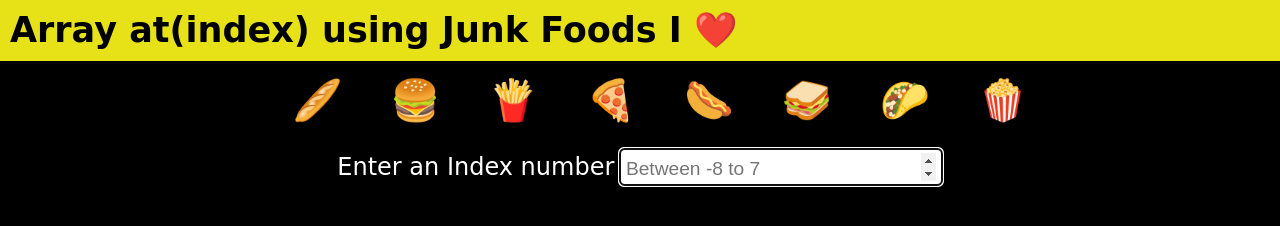
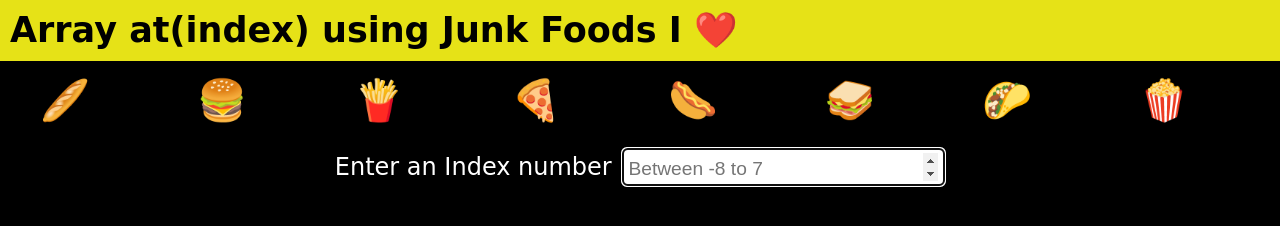
Before and after one commit to atapas/js-array-at-method, a website built with Parcel: page src/index.html in a window 1280 px wide. Built offline with nearby package versions, Linux system fonts and the light colour scheme; a web font is replaced by a local one.

Commit message:
Bug: Rwsponsiveness fixes

```diff
--- a/src/index.css
+++ b/src/index.css
@@ -14,13 +14,27 @@ header {
     font-weight: 700;
 }
 
-UL {
-    display: inline;
+.list {
+    display: grid;
+    gap: 1rem;
+    grid-template-columns: repeat(8, 1fr);
+    margin-top: 1rem;
+}
+
+@media (max-width: 768px) {
+    .list {
+        grid-template-columns: repeat(4, 1fr);
+    }
+}
+
+@media (max-width: 280px) {
+    .list {
+    grid-template-columns: repeat(2, 1fr);
+    }
 }
 
 LI{
-    display: inline;
-    padding: 1.5rem;
+    list-style: none;
     font-size: 2.5rem;
 }
 
@@ -41,9 +55,16 @@ input[type="number"] {
     font-size: 1.2rem;
 }
 
-.middle-row{
+.middle-row {
     display: flex;
     flex-direction: row;
+    align-content: center;
+    justify-content: center;
+}
+
+.middle-col {
+    display: flex;
+    flex-direction: column;
     align-content: center;
     justify-content: center;
 }
@@ -54,5 +75,11 @@ input[type="number"] {
 }
 
 .input {
-    margin-top: 0.5rem;
+    margin: 0.5rem auto;
 }
+
+@media (max-width: 768px) {
+    .input {
+        margin: 0.5rem;
+    }
+}
--- a/src/index.html
+++ b/src/index.html
@@ -1,5 +1,6 @@
 <!DOCTYPE html>
 <html lang="en">
+
 <head>
     <meta charset="UTF-8">
     <meta http-equiv="X-UA-Compatible" content="IE=edge">
@@ -9,24 +10,25 @@
     <link rel="stylesheet" href="./index.css" preload />
     <title>JavaScript Array at(index) Example</title>
 </head>
+
 <body>
     <header>Array at(index) using Junk Foods I ❤️</header>
-    <div class="middle-row">
-        <ul id="listJunkies"></ul>
+    <div class="middle-col">
+        <div>
+            <ul id="listJunkies" class="list"></ul>
+        </div>
+
+        <div class="input">
+            <label for="index-id">Enter an Index number</label>
+            <input type="number" name="index" id="index-id" autofocus />
+        </div>
+
+        <div class="middle-row result" id="output"></div>
     </div>
 
-    <div class="middle-row input">
-        <label for="index-id">Enter an Index number</label>
-        <input
-            type="number"
-            name="index"
-            id="index-id"
-            autofocus/>
-    </div>
 
-    <div class="middle-row result" id="output"></div>
-
-<script src="./index.js"></script>
+    <script src="./index.js"></script>
 
 </body>
+
 </html>
```
